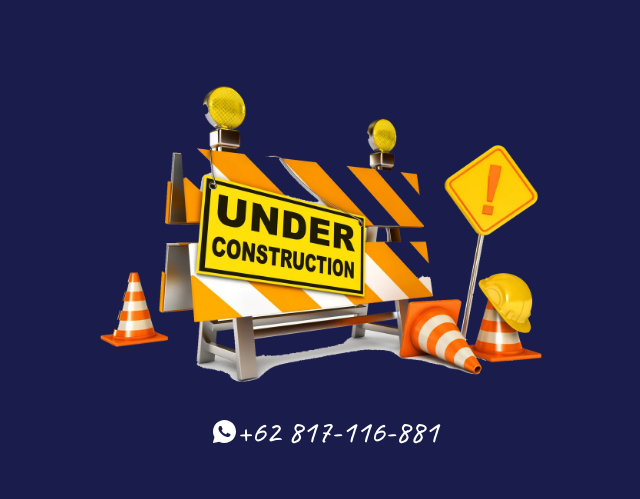
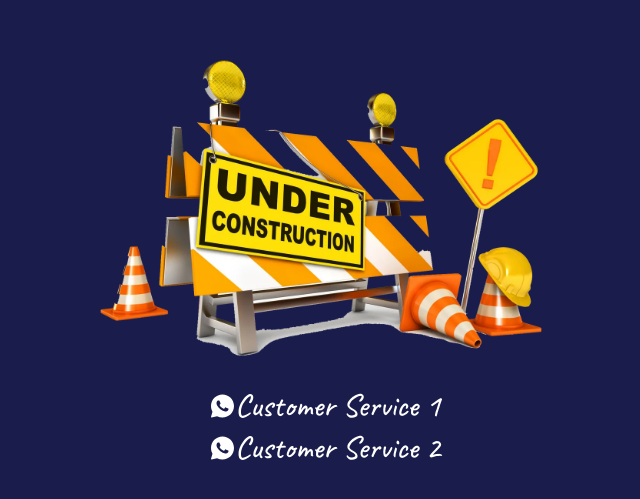
Before and after one commit to kurcaci-bulu/snowbelle-florist, a plain HTML site: page index.html in a window 1280 px wide. Shown: the part 141-640 px from the top of the page, without its empty margins (315-955 px from the left). Drawn offline with nearby package versions, Linux system fonts and the light colour scheme.

Commit message:
✨ add Cust services

```diff
--- a/index.html
+++ b/index.html
@@ -58,6 +58,17 @@
       display: flex;
       justify-content: center;
       align-items: center;
+      flex-direction: column;
+    }
+
+    .contact-item {
+      display: flex;
+      margin-bottom: 10px;
+    }
+
+    .contact-item:hover a {
+      transition: .3s color ease-in-out;
+      color: #25D366;
     }
 
     @media screen and (min-width: 320px) and (max-width: 767px) {
@@ -81,8 +92,14 @@
     <div class="background-content">
       <div class="underC"></div>
       <div class="contact">
-        <img class="icon-wa" src="assets/icon-WA.svg">
-        <a class="heading" href="https://api.whatsapp.com/send?phone=62817116881">+62 817-116-881</a>
+        <div class="contact-item">
+          <img class="icon-wa" src="assets/icon-WA.svg">
+          <a class="heading" href="https://api.whatsapp.com/send?phone=081281116881">Customer Service 1</a>
+        </div>
+        <div class="contact-item">
+          <img class="icon-wa" src="assets/icon-WA.svg">
+          <a class="heading" href="https://api.whatsapp.com/send?phone=081808608188">Customer Service 2</a>
+        </div>
       </div>
     </div>
   </div>
```
